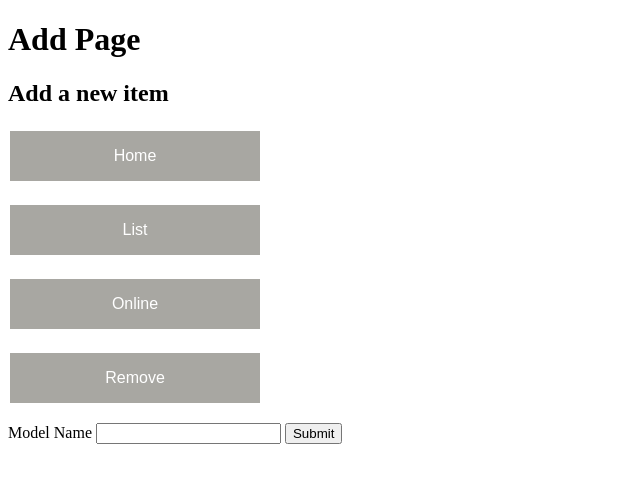
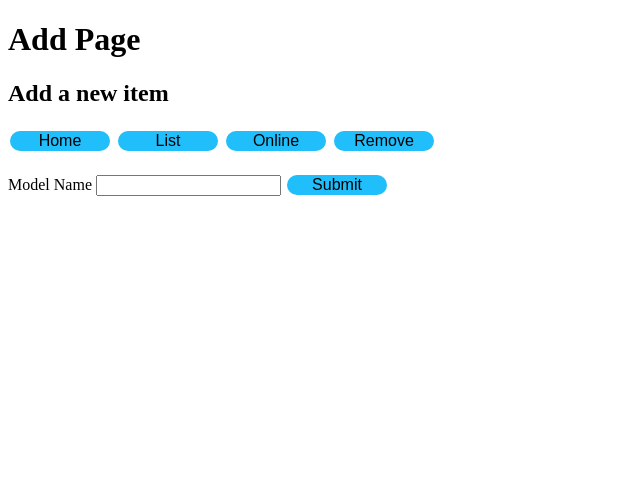
Before and after one commit to leeukleegmail/web_crawler, a Flask app: page /add/ in a window 1280 px wide. Shown: the top 483 px of the page, without its empty margins (0-640 px from the left). Run offline with Flask 2, Linux system fonts and the light colour scheme; some libraries are stand-ins or nearby versions.

Commit message:
updated css

```diff
--- a/templates/add.html
+++ b/templates/add.html
@@ -12,24 +12,15 @@
 
 <form action="" method="post">
     <p>
-
-    <p>
         <button onclick="location.href='{{ url_for('home') }}'" type="button" class="button">
             Home
         </button>
-    </p>
-    <p>
         <button class="button" onclick="location.href='{{ url_for('list_all') }}'" type="button">
             List
         </button>
-    </p>
-    <p>
         <button class="button" onclick="location.href='{{ url_for('online') }}'; $('#loading').show();" type="button">
             Online
         </button>
-    </p>
-
-    <p>
         <button onclick="location.href='{{ url_for('remove') }}'" type="button" class="button">
             Remove
         </button>
@@ -41,7 +32,7 @@
     <p>
         <label for="modelname">Model Name</label>
         <input name="name" type="text">
-        <input type="submit">
+        <input type="submit" class="button">
     </p>
 </form>
 <div id="loading" style="display:none;"><img alt="" src="../assets/test.gif"/></div>
--- a/templates/assets/css/cotg-styles.css
+++ b/templates/assets/css/cotg-styles.css
@@ -15,10 +15,10 @@ img{
 }
 
 .button {
-  background-color: #a8a7a2; /* Green */
+  background-color: #20BEFA; /* Green */
   border: none;
-  color: white;
-  padding: 16px 32px;
+  border-radius: 15px 15px;
+  color: black;
   text-align: center;
   text-decoration: none;
   display: inline-block;
@@ -26,5 +26,5 @@ img{
   margin: 4px 2px;
   transition-duration: 0.4s;
   cursor: pointer;
-  width: 250px;
+  width: 100px;
 }
```
Also changed, not shown: templates/home.html (+2 -8 lines), templates/list.html (+0 -7 lines), templates/online.html (+1 -8 lines), templates/remove.html (+1 -9 lines).
